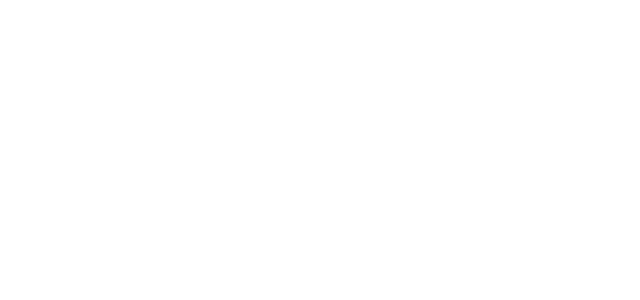
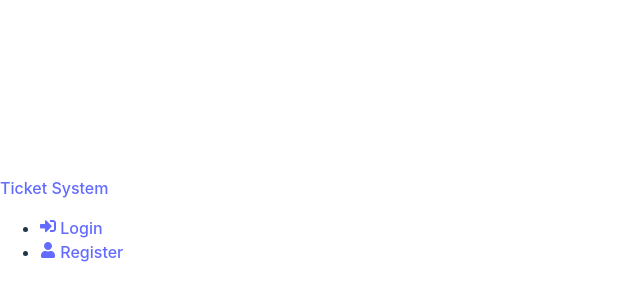
Before and after one commit to MicahBear/jwt_node, a React (Vite) app in the folder frontend/: page / in a window 1280 px wide. Before the commit this address had no page. Shown: the part 172-472 px from the top of the page, without its empty margins (0-640 px from the left). Built offline with nearby package versions, Linux system fonts and the light colour scheme.

Commit message:
installed react icons, updated app.jsx with header component, fixed syntax of component in link syntax, created head nav links in header component

```diff
--- a/frontend/package.json
+++ b/frontend/package.json
@@ -12,6 +12,7 @@
     "@reduxjs/toolkit": "^1.9.3",
     "react": "^18.2.0",
     "react-dom": "^18.2.0",
+    "react-icons": "^4.8.0",
     "react-redux": "^8.0.5",
     "react-router-dom": "^6.10.0"
   },
--- a/frontend/src/App.jsx
+++ b/frontend/src/App.jsx
@@ -1,4 +1,5 @@
 import { Route, BrowserRouter as Router, Routes } from 'react-router-dom'
+import Header from './components/Header'
 import Login from './pages/Login'
 import Register from './pages/Register'
 
@@ -9,9 +10,10 @@
     <>
     <Router>
     <div className='container'>
+      <Header/>
       <Routes>
-        <Route path='/login' element={Login}/>
-        <Route path='/Register' element={Register}/>
+        <Route path='/login' element={<Login/>}/>
+        <Route path='/Register' element={<Register/>}/>
       </Routes>
     </div>
     </Router>
--- a/frontend/src/components/Header.jsx
+++ b/frontend/src/components/Header.jsx
@@ -0,0 +1,26 @@
+import { FaSignInAlt, FaUser } from 'react-icons/fa'
+import { Link } from 'react-router-dom'; // want links to our pages
+
+function Header() {
+  return (
+    <header className='header'>
+        <div className="logo">
+            <Link to='/'>Ticket System</Link>
+        </div>
+        <ul>
+            <li>
+                <Link to='/login'>
+                    <FaSignInAlt/> Login
+                </Link>
+            </li>
+            <li>
+                <Link to='/register'>
+                    <FaUser/> Register
+                </Link>
+            </li>
+        </ul>
+    </header>
+  )
+}
+
+export default Header
```
Also changed, not shown: 1 other file (tests, documents, lock files or other folders).
